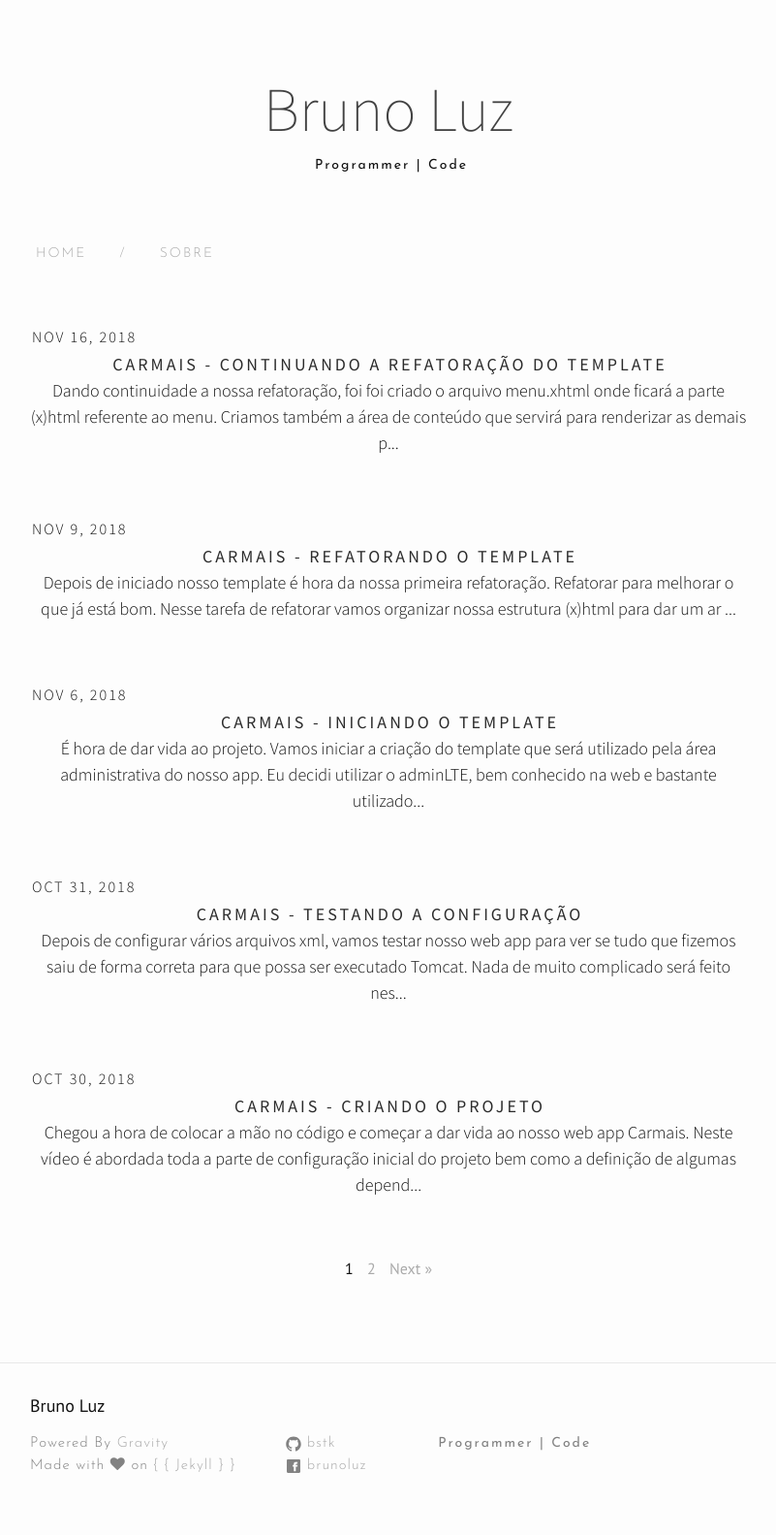
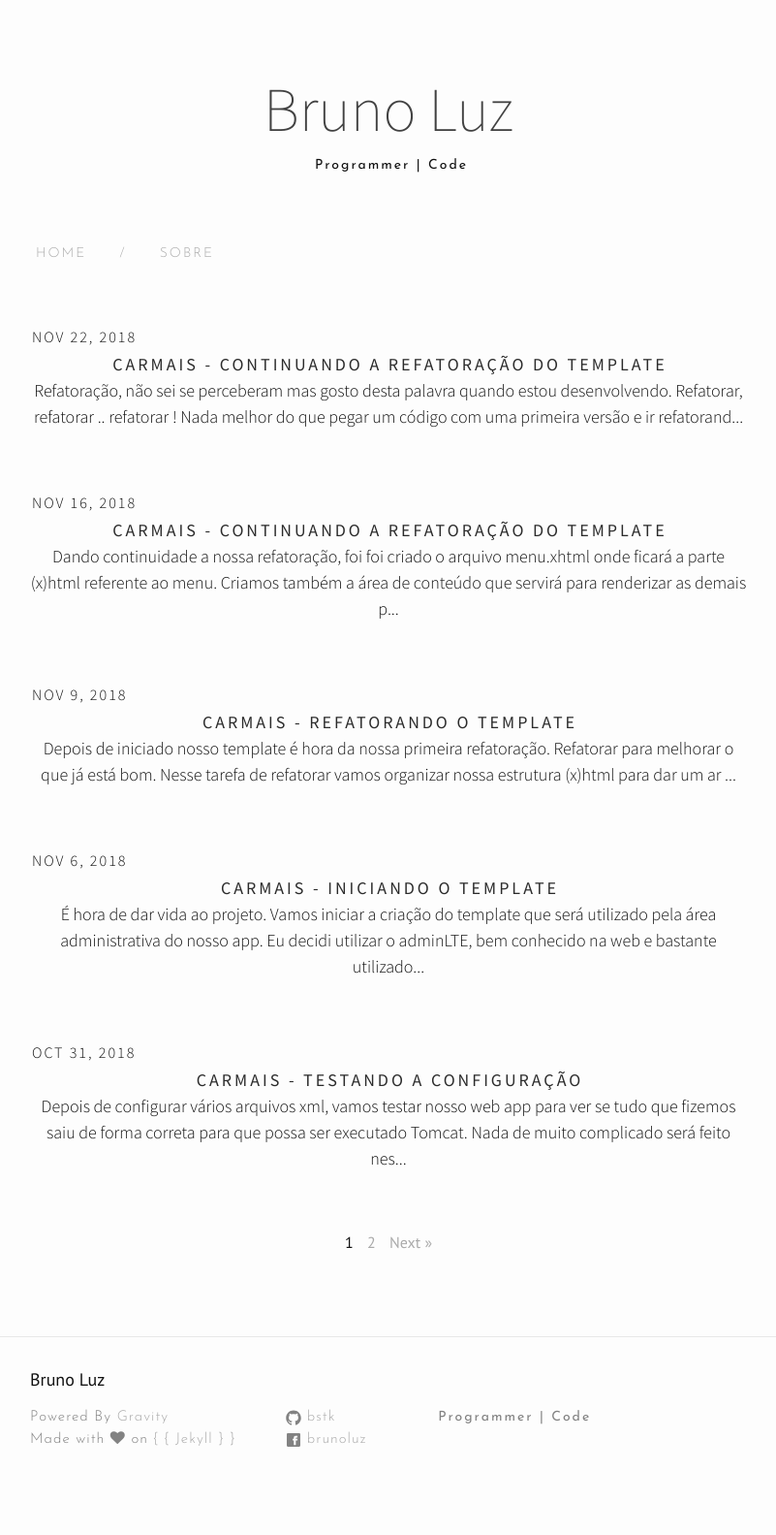
Before and after one commit to BSTK/bstk.github.io, a Jekyll site: the page built from index.html, in a window 1280 px wide. Shown: the whole page at 97% size, without its empty margins (239-1040 px from the left). Built offline with Jekyll 4.4.1, drawn with Linux system fonts in a browser that asks for light colours; nearby versions of some CDN libraries; the list of posts is cut into pages by our own code; comment, search, counter and statistics services are not loaded; after the commit the page ends 1556 px from its top, so only the background shows below that.

Commit message:
Novo post

````diff
--- /dev/null
+++ b/_posts/2019-11-22-carmais-refatorando-o-menu.md
@@ -0,0 +1,65 @@
+---
+layout: post
+title:  "Carmais - Continuando a refatoração do template"
+date:   2018-11-22 17:00:00 +0530
+---
+
+**Refatoração**, não sei se perceberam mas gosto desta palavra quando estou desenvolvendo. Refatorar, refatorar .. refatorar ! Nada melhor do que pegar um código com uma primeira versão e ir refatorando até chegar em algo que seja aceitável e bem escrito.
+
+Hoje temos nosso arquivo ```menu.xhtml``` que nada mais é que o html padrão do template **AdminLTE**, nossa missão é deixá-lo enxuto e apenas com o conteúdo necessário do menu.
+
+Abaixo o xhtml que fizemos nos videoas #10 e #11.
+
+
+```xml
+<!-- menu.xhtml -->
+ ...
+
+<h:form prependId="false">
+	<ul class="sidebar-menu" data-widget="tree">
+	    <li>
+	      <h:commandLink action="/app/vender-meu-veiculo/vender-meu-veiculo.xhtml">
+	      	<i class="fa fa-dashboard"></i>
+	        <span>Vender meu veículo</span>
+	      </h:commandLink>
+	    </li>
+	    <li>
+	      <h:commandLink action="/app/meus-anuncios/meus-anuncios.xhtml">
+	        <i class="fa fa-dashboard"></i>
+	        <span>Meus anúncios</span>
+	      </h:commandLink>
+	    </li>
+	    <li>
+	      <h:commandLink action="/app/minhas-negociacoes/minhas-negociacoes.xhtml">
+	        <i class="fa fa-dashboard"></i>
+	        <span>Minhas negociações</span>
+	      </h:commandLink>
+	    </li>
+	    <li>
+	      <h:commandLink action="/app/meu-perfil/meu-perfil.xhtml">
+	        <i class="fa fa-dashboard"></i>
+	        <span>Meu perfil</span>
+	      </h:commandLink>
+	    </li>
+	</ul>
+</h:form>
+ ...
+
+```
+
+Não podemos nos esquecer que deixamos um **bug** neste menu, porém não se preocupe que iremos corrigi-lo em breve.
+
+
+## Links úties
+
+[Repositório no Github](https://github.com/BSTK/carmais)
+
+### Não deixe de acompanhar o video no canal do YouTube
+
+[#10 - Carmais - Criando o menu](https://youtu.be/URL-AQUI)
+
+[#11 - Carmais - Continuando a refatoração do template](https://youtu.be/URL-AQUI)
+
+Até mais !
+
+[]'s
````
Also changed, not shown: _posts/2018-11-16-carmais-continuando-a-refatoracao-do-template.md (+3 -1 lines).
